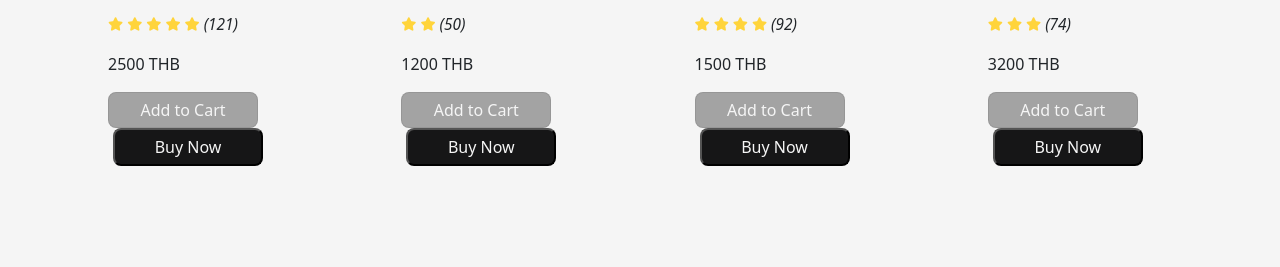
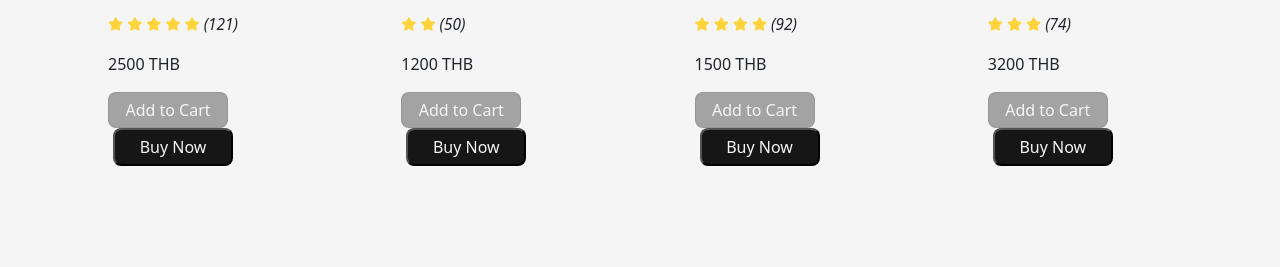
Before and after one commit to Tanaruk311/Tanaruk311.github.io, a plain HTML site: page Products.html in a window 1280 px wide. Shown: the part 484-751 px from the top of the page. Drawn offline with nearby package versions, Linux system fonts and the light colour scheme; grey boxes are pictures that could not be loaded; files whose address does not match are found by name; a web font is replaced by a local one.

Commit message:
Update style.css

```diff
--- a/style.css
+++ b/style.css
@@ -148,7 +148,7 @@ header{
     background-color: #161617;
     padding: 5px;
     border-radius: 8px;
-    width: 150px;
+    width: 120px;
     margin-left: 5px;
 }
 .btn-product a {
@@ -172,7 +172,7 @@ header{
     background-color: rgba(148, 148, 148, 0.849);
     padding: 5px;
     border-radius: 8px;
-    width: 150px;
+    width: 120px;
     border: solid 1px rgba(148, 148, 148, 0.849); ;
 }
 .btn-Cart a {
```
